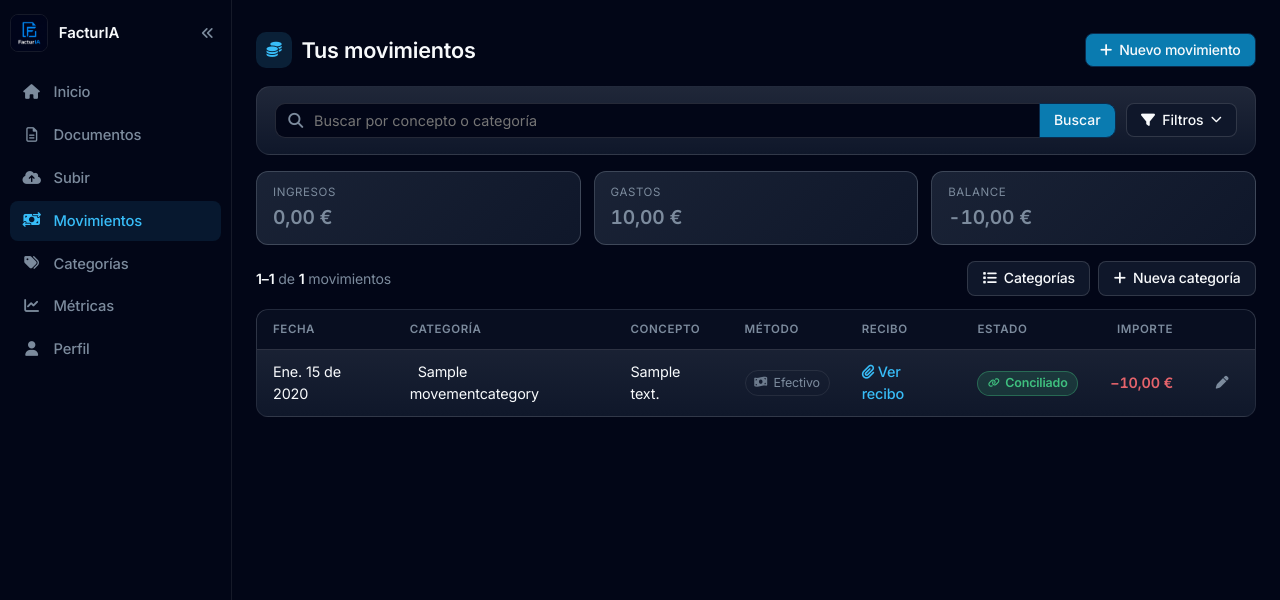
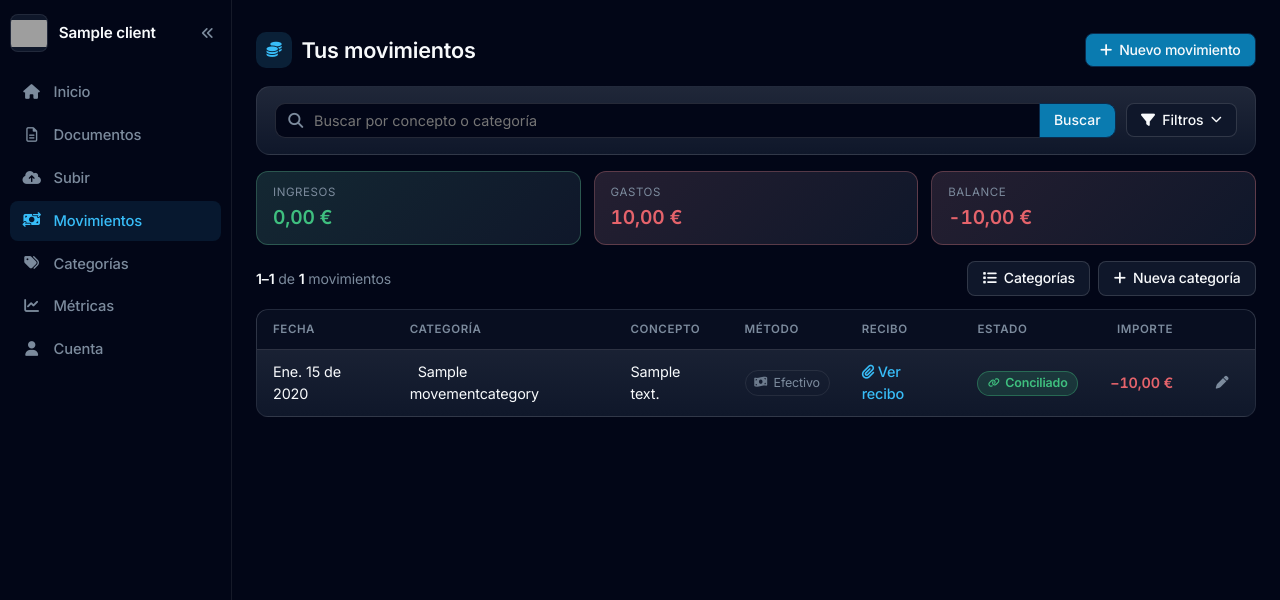
Before and after one commit to jesuslj0/facturia, a Django app: page /finance/movements in a window 1280 px wide. Shown: the top 600 px of the page. Run offline with Django 5.2, Linux system fonts and the light colour scheme; a user stored in the database is signed in; tables that the repository leaves empty hold one stand-in row (values such as "Sample post"); parts of the project's set-up code (start-up, migrations or seed data) failed here and were passed over; grey boxes are pictures that could not be loaded.

Commit message:
Separacion de Perfil y Empresa en Cuenta

```diff
--- a/static/css/base.css
+++ b/static/css/base.css
@@ -83,7 +83,10 @@ h1, h2, h3, h4, h5, p {
   text-decoration: none;
   font-weight: 600;
 }
-.sidebar-brand img { width: 36px; height: 36px; border-radius: 8px; border: 1px solid var(--border-color); flex-shrink: 0; }
+.sidebar-brand img, .brand-logo { width: 36px; height: 36px; border-radius: 8px; border: 1px solid var(--border-color); flex-shrink: 0; object-fit: contain; background: var(--card-bg-color); }
+.brand-name { overflow: hidden; text-overflow: ellipsis; white-space: nowrap; min-width: 0; font-size: 0.95rem; }
+.topbar-brand { display: inline-flex; align-items: center; gap: 0.6rem; min-width: 0; }
+.topbar-brand strong { overflow: hidden; text-overflow: ellipsis; white-space: nowrap; font-size: 0.95rem; }
 
 .sidebar-collapse {
   display: inline-flex;
@@ -182,7 +185,7 @@ h1, h2, h3, h4, h5, p {
     top: 0;
     z-index: 30;
   }
-  .topbar img { width: 32px; height: 32px; border-radius: 8px; }
+  .topbar .brand-logo { width: 32px; height: 32px; border-radius: 8px; }
 
   .sidebar {
     position: fixed;
--- a/static/css/home.css
+++ b/static/css/home.css
@@ -176,7 +176,6 @@
 }
 .timeline p { margin: 0; font-size: 0.88rem; line-height: 1.35; }
 .timeline small { color: var(--muted-color); font-size: 0.75rem; }
-.tone-neutral { --tone: var(--muted-color); }
 
 /* ---------- Tablas dentro de paneles ---------- */
 .table-wrapper.flat { border: none; background: transparent; border-radius: 0; }
--- a/static/css/ui.css
+++ b/static/css/ui.css
@@ -114,11 +114,14 @@ a.link:hover { text-decoration: underline; }
   border: 1px solid color-mix(in srgb, var(--tone) 38%, transparent);
 }
 .badge-status i { font-size: 0.75em; }
-.tone-success { --tone: var(--color-success); }
-.tone-warning { --tone: var(--color-warning); }
-.tone-danger  { --tone: var(--color-danger); }
-.tone-info    { --tone: var(--color-info); }
-.tone-neutral { --tone: var(--muted-color); }
+/* Tonos de estado. Clase duplicada a propósito (especificidad 0,2,0): los componentes definen su
+   propio `--tone` por defecto en hojas que se cargan después (.kpi-card, .hero-kpi, .delta…) y, con
+   una sola clase, ese valor por defecto ganaba y todo salía del mismo color (p. ej. beneficio negativo en verde). */
+.tone-success.tone-success { --tone: var(--color-success); }
+.tone-warning.tone-warning { --tone: var(--color-warning); }
+.tone-danger.tone-danger   { --tone: var(--color-danger); }
+.tone-info.tone-info       { --tone: var(--color-info); }
+.tone-neutral.tone-neutral { --tone: var(--muted-color); }
 
 .badge-status .confidence { opacity: 0.8; font-weight: 400; }
 
--- a/templates/base.html
+++ b/templates/base.html
@@ -33,9 +33,10 @@
   {% if user.is_authenticated %}
   <aside class="sidebar" id="sidebar" aria-label="Navegación principal">
     <div class="sidebar-top">
-      <a href="{% url 'dashboard' %}" class="sidebar-brand" title="FacturIA">
-        <img src="{% static 'favicons/android-chrome-192x192.png' %}" alt="">
-        <span class="nav-label">FacturIA</span>
+      <a href="{% url 'dashboard' %}" class="sidebar-brand" title="{{ user.client.name }}">
+        {% if user.client.logo %}<img src="{% url 'clients:logo' %}?v={{ user.client.logo.name|urlencode }}" alt="Logo de {{ user.client.name }}" class="brand-logo">
+        {% else %}<img src="{% static 'favicons/android-chrome-192x192.png' %}" alt="" class="brand-logo">{% endif %}
+        <span class="nav-label brand-name">{{ user.client.name }}</span>
       </a>
       <button type="button" class="sidebar-collapse" id="sidebar-collapse" aria-label="Contraer menú" title="Contraer menú">
         {% icon "collapse" %}
@@ -55,8 +56,8 @@
         {% icon "categories" %}<span class="nav-label">Categorías</span></a>
       <a href="{% url 'metrics' %}" title="Métricas" {% if page == 'metrics' %}class="active" aria-current="page"{% endif %}>
         {% icon "metrics" %}<span class="nav-label">Métricas</span></a>
-      <a href="{% url 'clients:detail' %}" title="Perfil" {% if ns == 'clients' %}class="active" aria-current="page"{% endif %}>
-        {% icon "profile" %}<span class="nav-label">Perfil</span></a>
+      <a href="{% url 'clients:detail' %}" title="Cuenta" {% if ns == 'clients' %}class="active" aria-current="page"{% endif %}>
+        {% icon "profile" %}<span class="nav-label">Cuenta</span></a>
     </nav>
 
     <div class="sidebar-bottom">
@@ -92,7 +93,11 @@
     {% if user.is_authenticated %}
     <div class="topbar">
       <button type="button" class="btn btn-ghost" id="sidebar-open" aria-label="Abrir menú">{% icon "menu" %}</button>
-      <img src="{% static 'favicons/android-chrome-192x192.png' %}" alt="FacturIA">
+      <span class="topbar-brand">
+        {% if user.client.logo %}<img src="{% url 'clients:logo' %}?v={{ user.client.logo.name|urlencode }}" alt="" class="brand-logo">
+        {% else %}<img src="{% static 'favicons/android-chrome-192x192.png' %}" alt="" class="brand-logo">{% endif %}
+        <strong>{{ user.client.name }}</strong>
+      </span>
     </div>
     {% endif %}
 
--- a/templates/private/dashboard.html
+++ b/templates/private/dashboard.html
@@ -9,7 +9,7 @@
   <!-- Cabecera -->
   <header class="hero rise">
     <div class="hero-text">
-      <p class="hero-eyebrow"><a class="link" href="{% url 'clients:detail' %}">{{ client.name }}</a></p>
+      <p class="hero-eyebrow"><a class="link" href="{% url 'clients:detail' %}?tab=empresa">{{ client.name }}</a></p>
       <h1>{{ greeting }}, {{ first_name }}</h1>
       <p class="hero-sub">
         {% if pending_count %}
```
Also changed, not shown: clients/tests/test_client_views.py (+32 -4 lines), clients/views.py (+21 -11 lines), documents/tests/test_h6_ui.py (+27 -1 lines), documents/tests/test_metrics_page.py (+17 -0 lines), static/css/clients/client_detail.css (+9 -0 lines), templates/private/clients/client_detail.html (+17 -8 lines).
